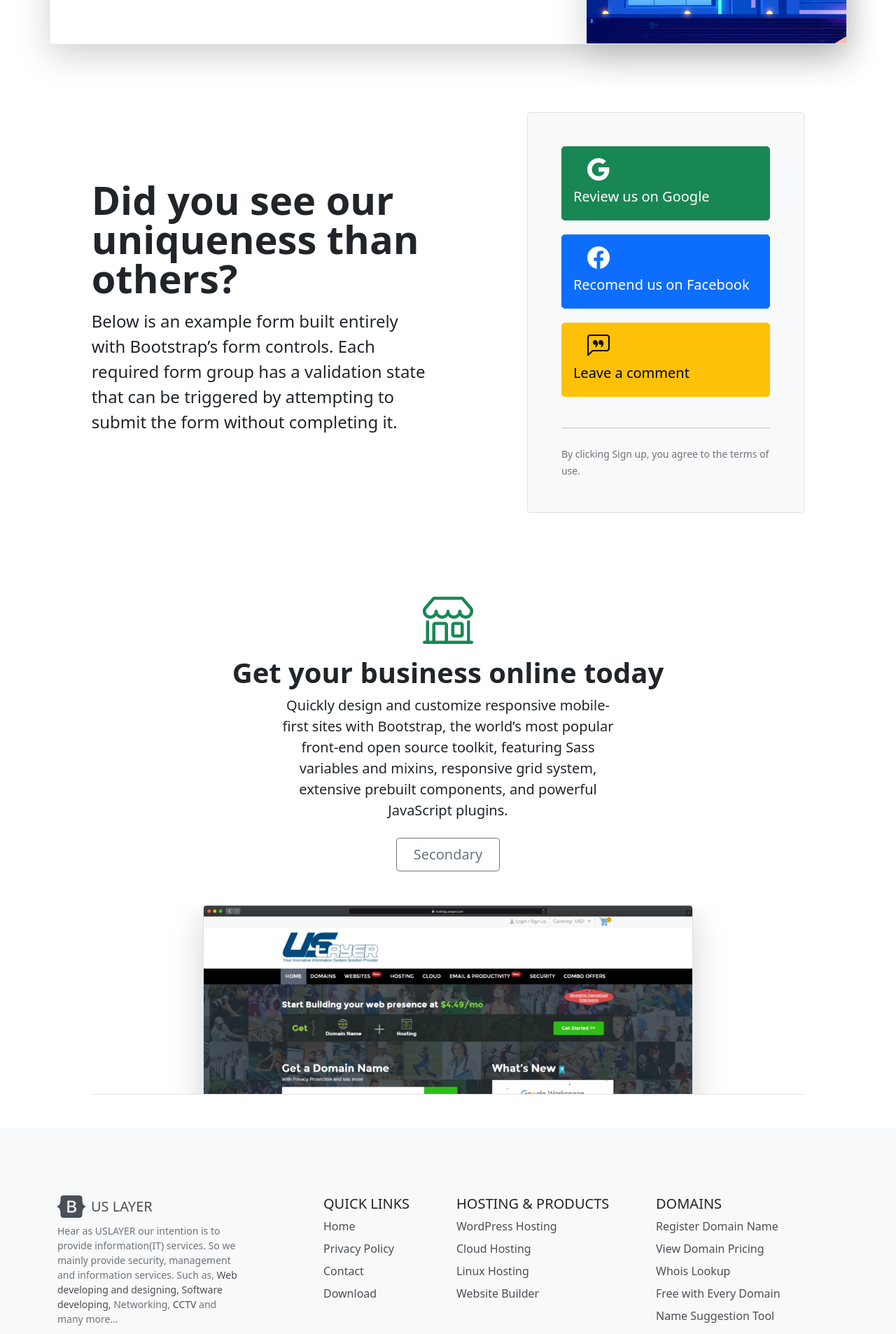
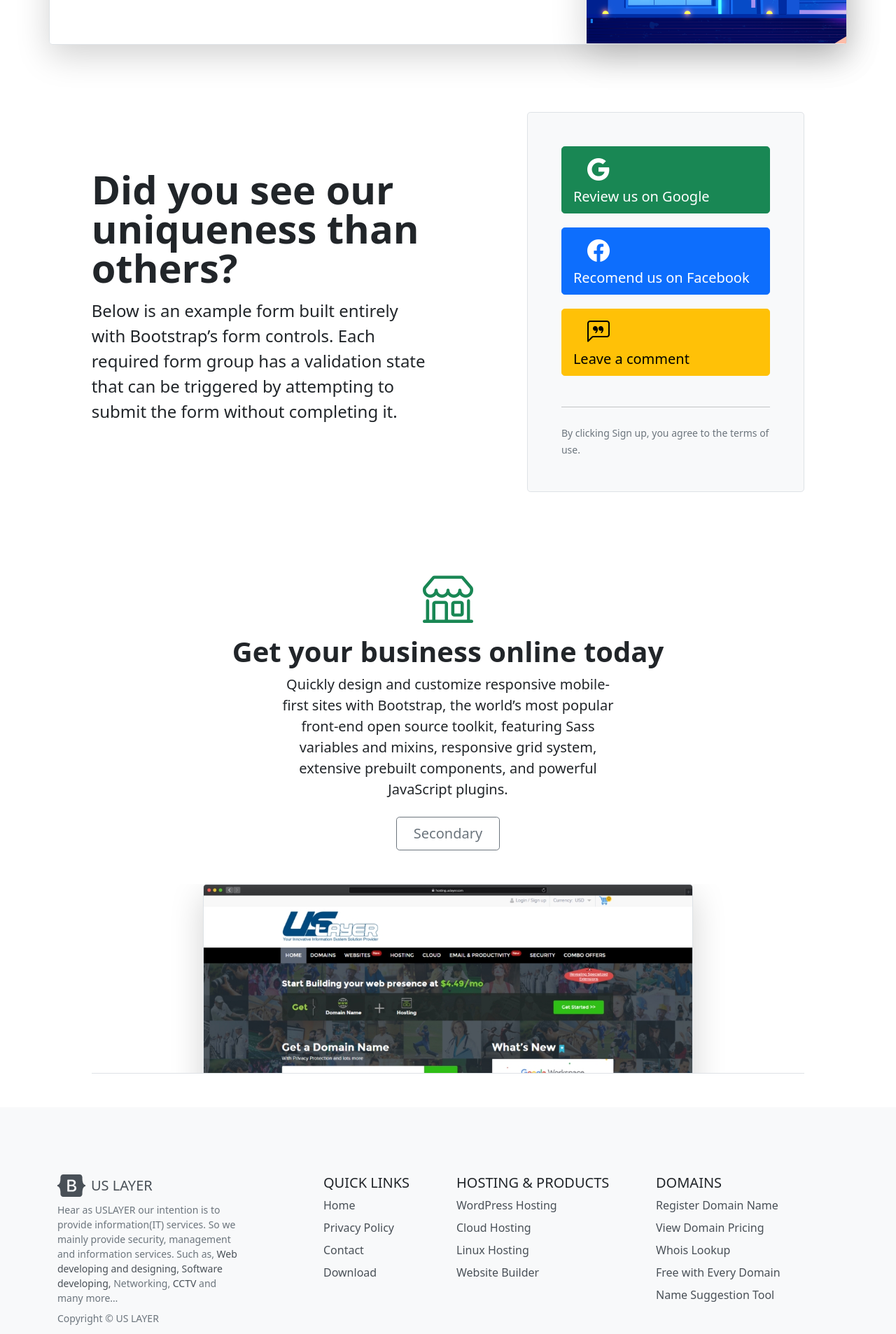
Before and after one commit to uslayer/uslayer.github.io, a Jekyll site: the page built from index.html, in a window 1280 px wide. Shown: the part 1115-3021 px from the top of the page at 70% size. Built offline with Jekyll 4.4.1, drawn with Linux system fonts in a browser that asks for light colours; the list of posts is cut into pages by our own code.

Commit message:
Update custom.css

```diff
--- a/assets/css/custom.css
+++ b/assets/css/custom.css
@@ -16,10 +16,6 @@ Just customize your theme here.
       margin-left: 20px;
       margin-right: 10px;
       font-size: 2rem;
-}
-
-.review_btn .bt-txt{
-    margin-bottom: 10px;
 }
 
 .my-5b {
```
